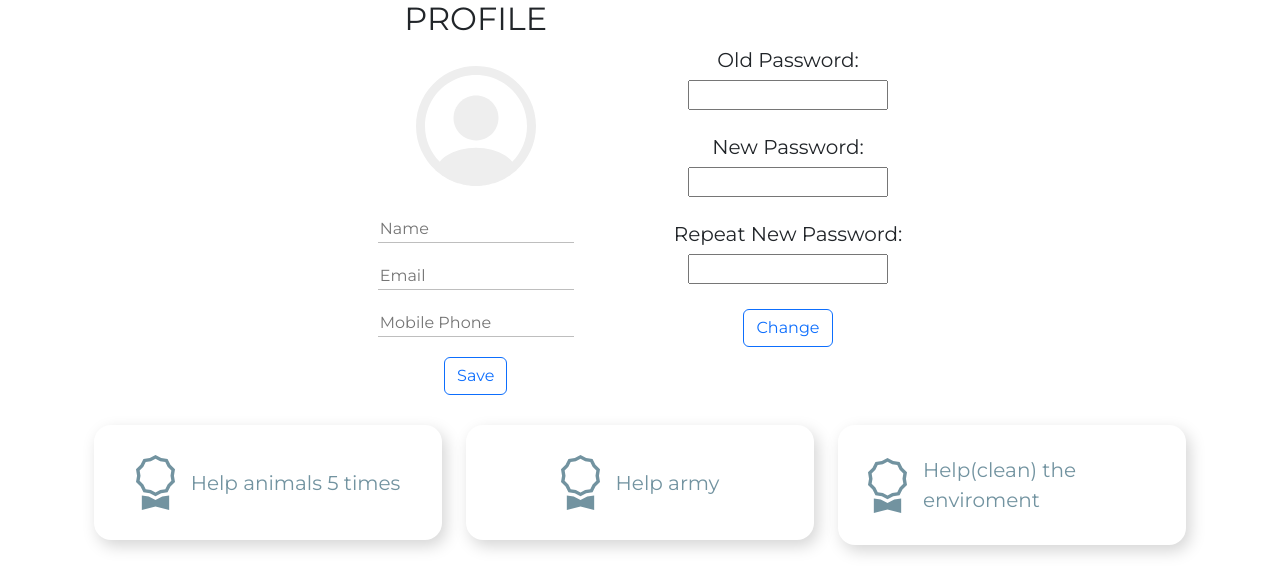
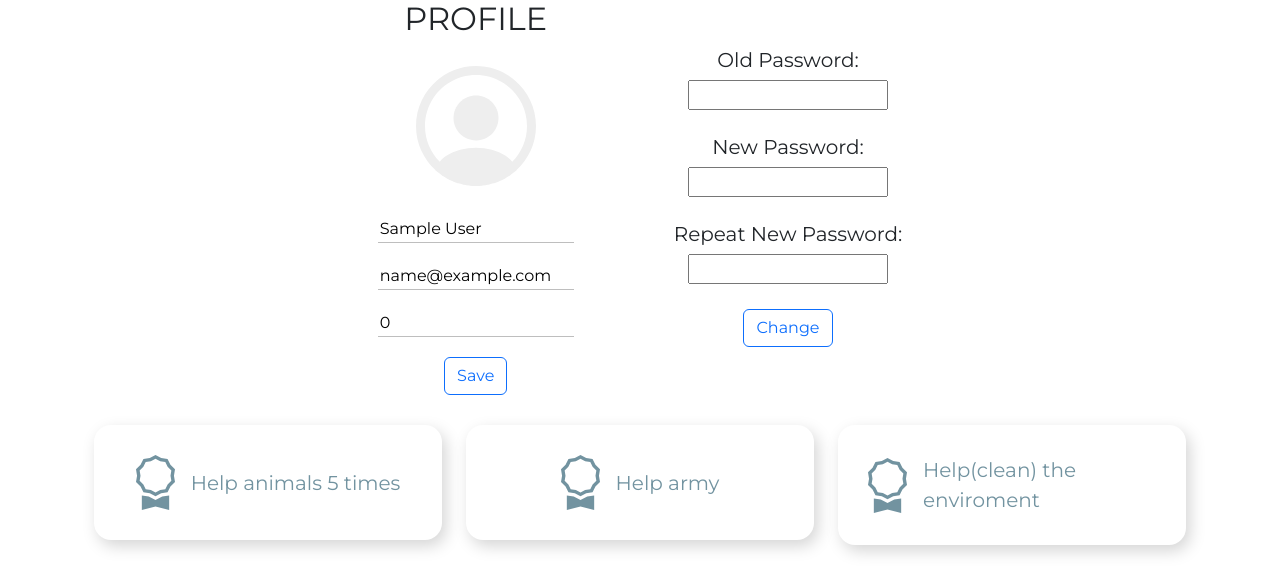
Before and after one commit to sh-andriy/UVO, a Django app: page /users/profile/ in a window 1280 px wide. Shown: the part 174-751 px from the top of the page. Run offline with Django 4.2, Linux system fonts and the light colour scheme; the visitor is signed in with stand-in values (Sample User, id 1); data that the repository does not hold is empty.

Commit message:
HACKATHON
- commit

```diff
--- a/essentials/templates/accounts/user_profile.html
+++ b/essentials/templates/accounts/user_profile.html
@@ -1,27 +1,30 @@
 {% extends 'base.html' %}
 {% load static %}
 
+{% block title %}Profile{% endblock %}
 
 {% block body %}
     <div class="profile">
         <form method="POST">
+            {% csrf_token %}
             <div class="profileInfo">
                 <h2>PROFILE</h2>
                 <img src="{% static 'Vector.svg' %}" alt="profile logo">
-                <input type="name" placeholder="Name" name="name" class="profile_name">
-                <input type="email" placeholder="Email" name="email" class="profile_email">
-                <input type="tel" placeholder="Mobile Phone" name='tel'class="profile_tel">
+                <input type="text" placeholder="Name" name="name" class="profile_name" value="{{ user.name }}">
+                <input type="email" placeholder="Email" name="email" class="profile_email" value="{{ user.email }}">
+                <input type="tel" placeholder="Mobile Phone" name="tel" class="profile_tel" value="{{ user.phone_number }}">
                 <button type="submit" class="btn btn-outline-primary" name="update-data">Save</button>
             </div>
         </form>
         <form method="POST">
+            {% csrf_token %}
             <div class="changePass">
                 <h5>Old Password:</h5>
-                <input type="number" name="oldPassword" class="profileOldPass">
+                <input type="password" name="oldPassword" class="profileOldPass">
                 <h5>New Password:</h5>
-                <input type="number" name="newPassword" class="profileNewPass">
+                <input type="password" name="newPassword" class="profileNewPass">
                 <h5>Repeat New Password:</h5>
-                <input type="number" name="repeatNewPassword" class="profileRepPass">
+                <input type="password" name="repeatNewPassword" class="profileRepPass">
                 <button type="submit" class="btn btn-outline-primary" name="update-password">Change</button>
             </div>
         </form>
--- a/proekts/urls.py
+++ b/proekts/urls.py
@@ -9,6 +9,7 @@ app_name = 'proekts'
 urlpatterns = [
     path('', views.home, name='home'),
     path('add-proekt/', views.add_project, name="add_proekt"),
+    path("apply/<int:project_id>/", views.apply_for_project, name="apply")
 ]
 
 
--- a/users/views.py
+++ b/users/views.py
@@ -151,6 +151,41 @@ def sing_up_organiser(request):
 
 @login_required
 def profile(request):
+    if request.method == "POST":
+        if "update-data" in request.POST:
+            name = request.POST.get("name")
+            email = request.POST.get("email")
+            tel = request.POST.get("tel")
+
+            user = request.user
+            user.name = name
+            user.email = email
+            user.phone_number = tel
+            user.save()
+
+            messages.success(request, "Profile updated successfully.")
+            return redirect("users:profile")
+
+        elif "update-password" in request.POST:
+            old_password = request.POST.get("oldPassword")
+            new_password = request.POST.get("newPassword")
+            repeat_password = request.POST.get("repeatNewPassword")
+
+            user = request.user
+            if not user.check_password(old_password):
+                messages.error(request, "Incorrect old password.")
+                return redirect("users:profile")
+
+            if new_password != repeat_password:
+                messages.error(request, "New passwords do not match.")
+                return redirect("users:profile")
+
+            user.set_password(new_password)
+            user.save()
+
+            messages.success(request, "Password updated successfully.")
+            return redirect("users:profile")
+
     context = {
         'user_profile_page': True,
     }
```
Also changed, not shown: essentials/templates/home.html (+12 -10 lines), proekts/views.py (+49 -28 lines), essentials/static/images/angel-luciano-LATYeZyw88c-unsplash.jpg (added), essentials/static/images/edson-torres-hjzs2nA4y-k-unsplash.jpg (added), essentials/static/images/freddie-marriage-iYQC9xWMvw4-unsplash.jpg (added), 1 other file.
